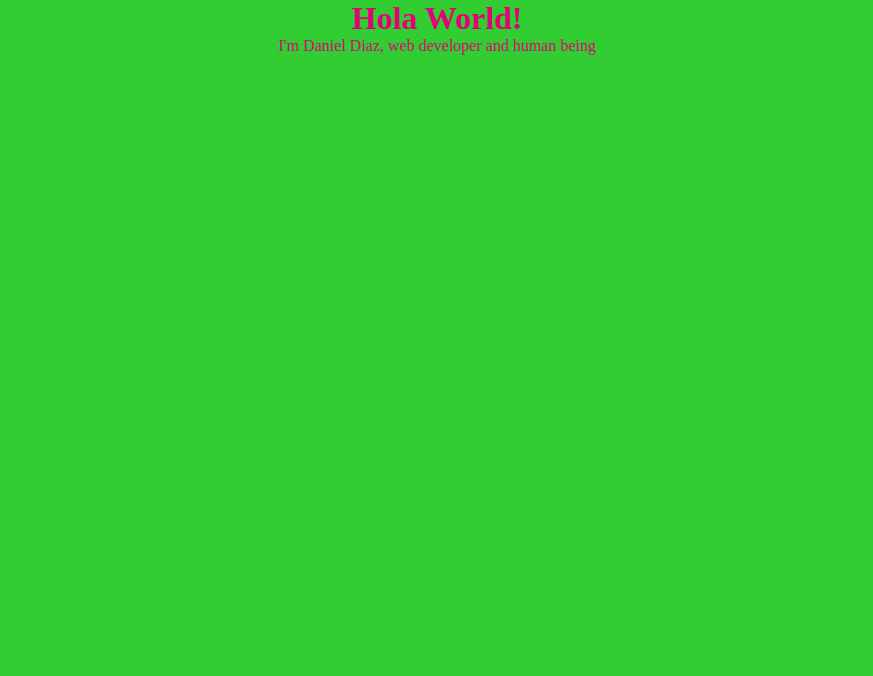
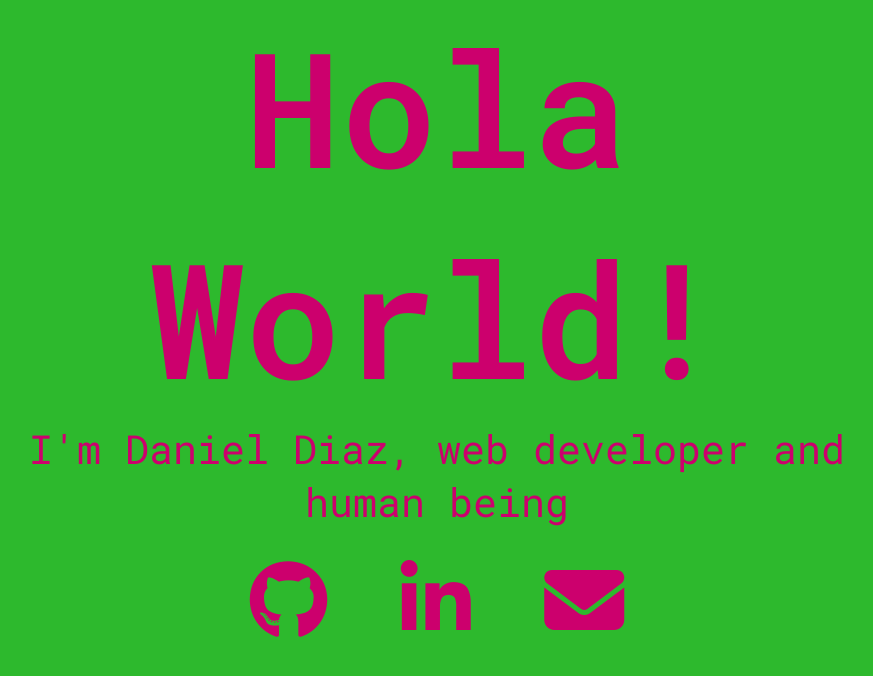
Before and after one commit to Dan-DH/dan-dh.github.io, a plain HTML site: page index.html in a window 1280 px wide. Shown: the whole page, without its empty margins (203-1076 px from the left). Drawn offline with Linux system fonts and the light colour scheme.

Commit message:
updated page style and content

```diff
--- a/index.html
+++ b/index.html
@@ -1,5 +1,17 @@
-<link rel="stylesheet" type="text/css" href="./styles.css" media="screen" />
+<head>
+    <script src="https://kit.fontawesome.com/89bc576fb3.js" crossorigin="anonymous"></script>
+    <link rel="stylesheet" type="text/css" href="./styles.css" media="screen" />
+    <link rel="preconnect" href="https://fonts.googleapis.com">
+    <link rel="preconnect" href="https://fonts.gstatic.com" crossorigin>
+    <link href="https://fonts.googleapis.com/css2?family=Roboto+Mono:wght@400;600&display=swap" rel="stylesheet">
+</head>
 
-<h1>Hola World!</h1>
-
-<p>I'm Daniel Diaz, web developer and human being</p>
+<div class="container">
+    <h1>Hola World!</h1>
+    <p>I'm Daniel Diaz, web developer and human being</p>
+    <div class="socials">
+        <a href="https://github.com/Dan-DH?tab=repositories" target="_blank"><i class="fab fa-github"></i></a>
+        <a href="https://www.linkedin.com/in/daniel-d%C3%ADaz-b519a770/" target="_blank"><i class="fab fa-linkedin-in"></i></a>
+        <a href="mailto:daniel.diaz.hdez@gmail.com" target="_blank"><i class="fas fa-envelope"></i></a>
+    </div>
+</div>
--- a/styles.css
+++ b/styles.css
@@ -2,6 +2,29 @@
     text-align: center;
     margin-top: auto;
     margin-bottom: auto;
-    background-color: #32CD32;
-    color: #E40078;
+    background-color: #2db92d;
+    color: #cc006d;
+    font-family: 'Roboto Mono', monospace;
 }
+
+.container {
+    min-width: 70%;
+    position: absolute;
+    top: 40%;
+    left: 50%;
+    transform: translate(-50%, -50%);
+}
+
+h1 {
+    font-size: 10rem;
+}
+
+p {
+    font-size: 2.5rem;
+}
+
+i {
+    font-size: 5rem;
+    margin-top: 2rem;
+    padding: 0 2rem;
+}
```
